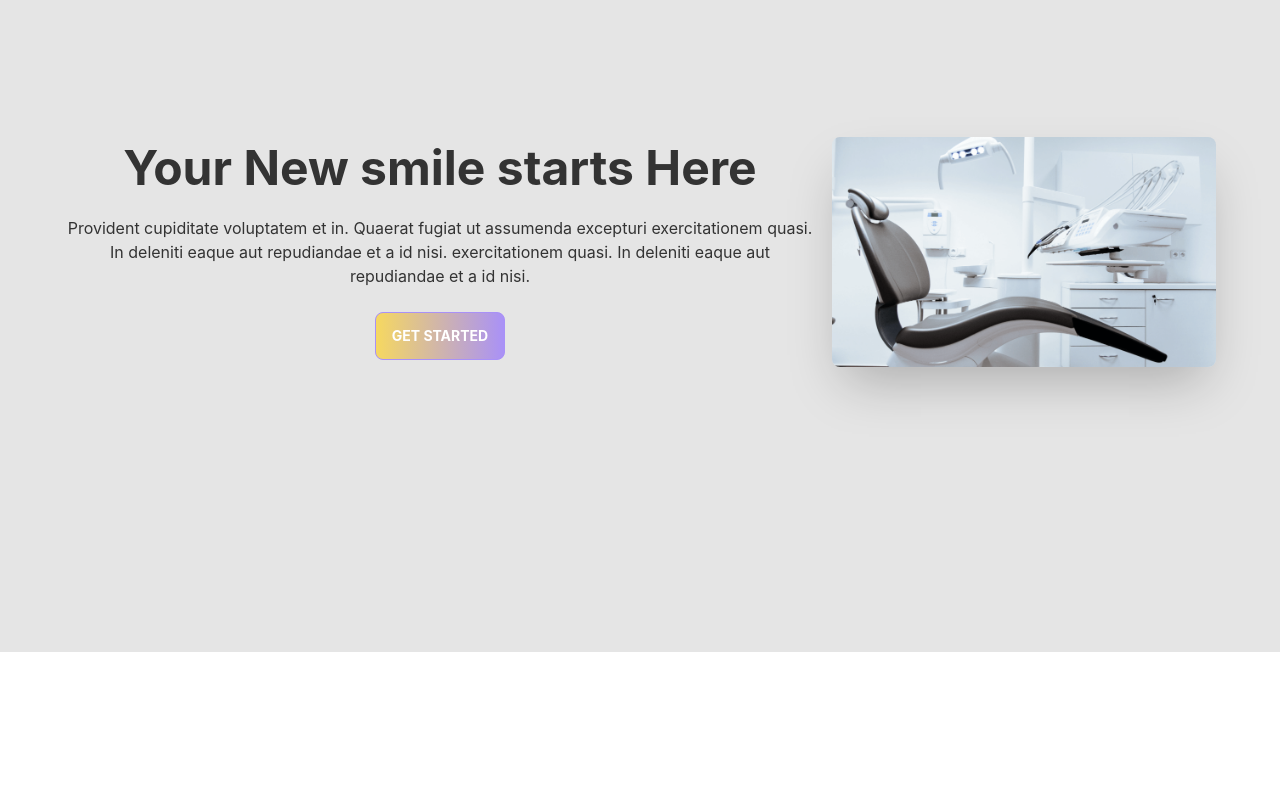
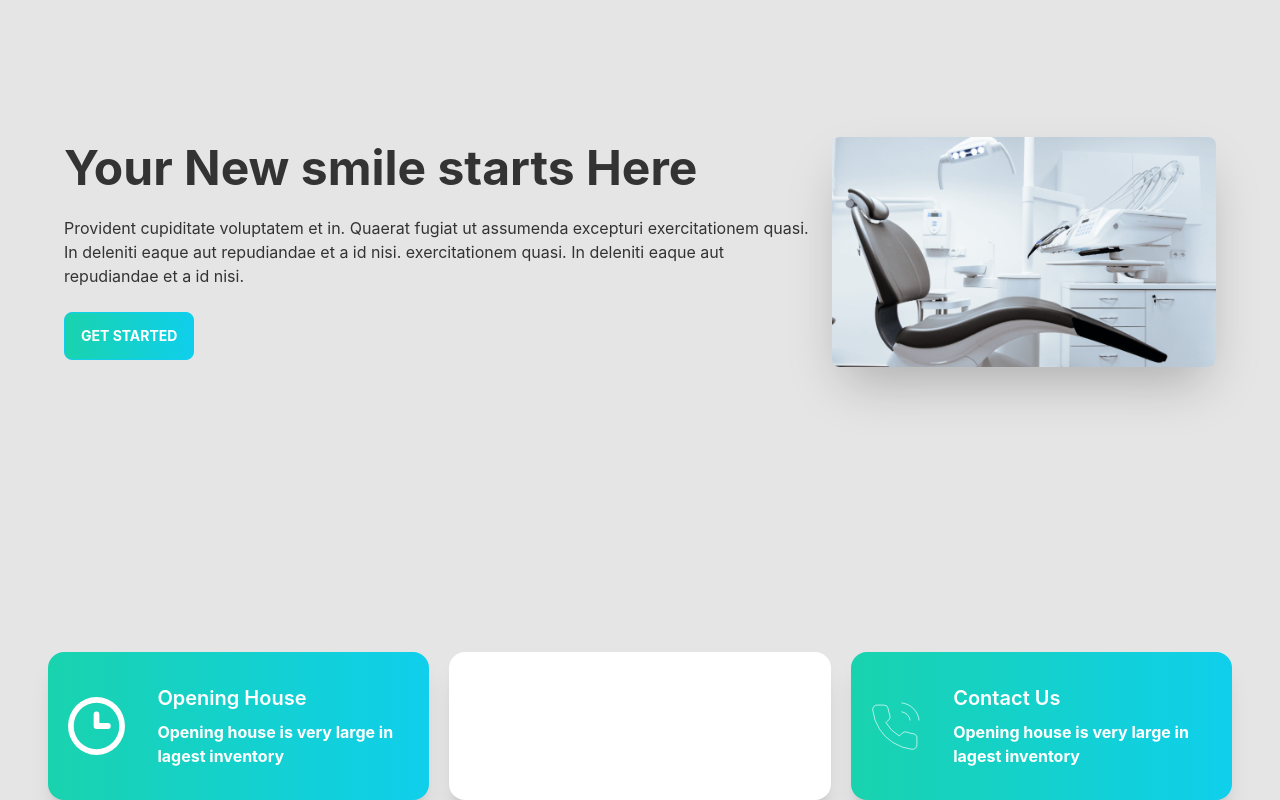
Before and after one commit to Shahin093/Milestone-12-Final-project-doctors-portal-cline, a React (Create React App) app: page / in a window 1280 px wide. Shown: the part 212-1012 px from the top of the page. Before the commit the page ends 864 px from the top, so only its background shows below. Built offline with nearby package versions, Linux system fonts and the light colour scheme.

Commit message:
infoCard completing part

```diff
--- a/src/App.js
+++ b/src/App.js
@@ -7,7 +7,7 @@ import Navbar from './Pages/Shared/Navbar';
 
 function App() {
   return (
-    <div className="App">
+    <div className="">
       <Navbar></Navbar>
       <Routes>
         <Route path='/' element={<Home></Home>}></Route>
--- a/src/Pages/Home/Home.js
+++ b/src/Pages/Home/Home.js
@@ -1,10 +1,12 @@
 import React from 'react';
 import Banner from './Banner';
+import Info from './Info';
 
 const Home = () => {
     return (
         <div>
             <Banner></Banner>
+            <Info></Info>
 
         </div>
     );
--- /dev/null
+++ b/src/Pages/Home/Info.js
@@ -0,0 +1,17 @@
+import React from 'react';
+import InfoCard from './InfoCard';
+import clock from '../../assets/icons/clock.svg';
+import marker from '../../assets/icons/marker.svg';
+import phone from '../../assets/icons/phone.svg'
+const Info = () => {
+
+    return (
+        <div className='grid grid-cols-1 lg:grid-cols-3 gap-5 px-12'>
+            <InfoCard img={clock} bgcolor="text-white font-bold bg-gradient-to-r from-secondary to-primary" heding='Opening House' otherText="Opening house is very large in lagest inventory "></InfoCard>
+            <InfoCard img={marker} bgcolor="bg-accent" heding='Our Location ' otherText="Opening house is very large in lagest inventory "></InfoCard>
+            <InfoCard img={phone} bgcolor="text-white font-bold bg-gradient-to-r from-secondary to-primary" heding='Contact Us' otherText="Opening house is very large in lagest inventory "></InfoCard>
+        </div>
+    );
+};
+
+export default Info;
--- /dev/null
+++ b/src/Pages/Home/InfoCard.js
@@ -0,0 +1,17 @@
+import React from 'react';
+
+const InfoCard = ({ img, bgcolor, heding, otherText }) => {
+    console.log(img)
+    return (
+        <div className={`card lg:card-side bg-base-100 shadow-xl ${bgcolor}`}>
+            <figure className='pl-5'><img src={img} alt="Album" /></figure>
+            <div class="card-body text-white">
+                <h2 class="card-title">{heding}</h2>
+                <p className=''>{otherText}</p>
+
+            </div>
+        </div >
+    );
+};
+
+export default InfoCard;
--- a/tailwind.config.js
+++ b/tailwind.config.js
@@ -7,9 +7,9 @@ module.exports = {
     themes: [
       {
         mytheme: {
-          primary: "#a991f7",
-          secondary: "#f6d860",
-          accent: "#37cdbe",
+          primary: "#0FCFEC",
+          secondary: "#19D3AE",
+          accent: "#3A4256",
           neutral: "#3d4451",
           "base-100": "#ffffff",
         },
```
